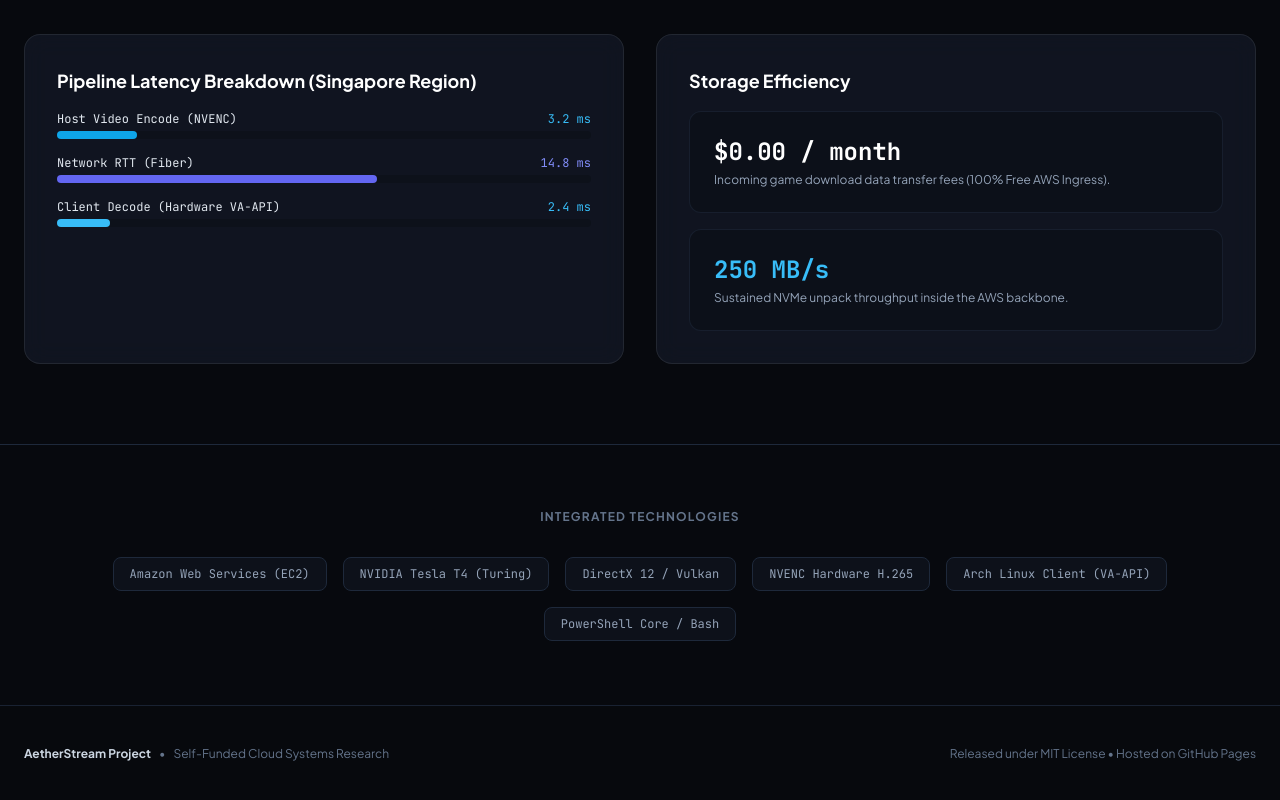
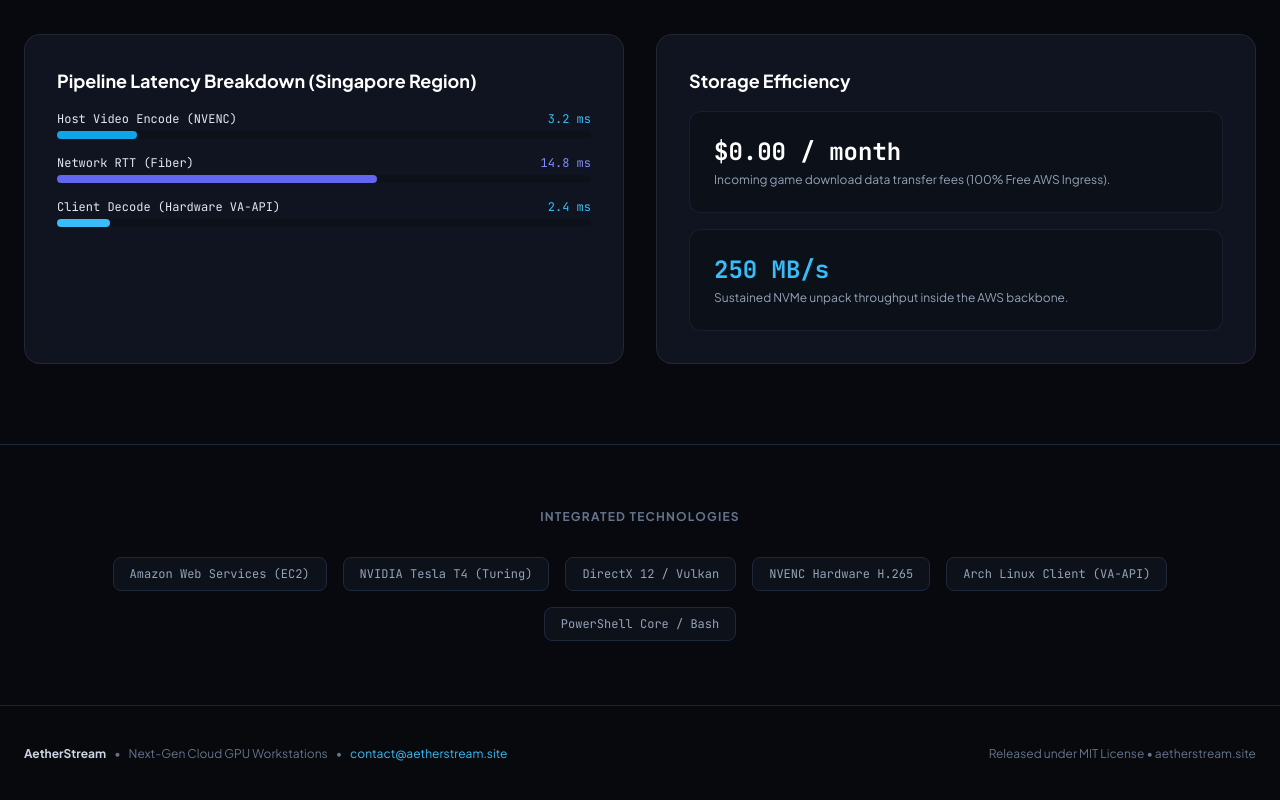
Before and after one commit to kushiwushi/AetherStream, a plain HTML site: page index.html in a window 1280 px wide. Shown: the part 2166-2966 px from the top of the page. Drawn offline with nearby package versions, Linux system fonts and the light colour scheme.

Commit message:
Revise footer information in index.html
Updated footer content to reflect new project details.

```diff
--- a/index.html
+++ b/index.html
@@ -290,15 +290,19 @@
     </main>
 
     <!-- Footer -->
+    <!-- Footer -->
             <footer class="border-t border-slate-800/80 bg-dark-900/90 py-10 px-6">
                 <div class="max-w-7xl mx-auto flex flex-col sm:flex-row items-center justify-between text-xs text-slate-500 gap-4">
                     <div class="flex items-center space-x-2">
-                <span class="font-bold text-slate-300">AetherStream Project</span>
+                        <span class="font-bold text-slate-300">AetherStream</span>
                         <span>•</span>
-                <span>Self-Funded Cloud Systems Research</span>
+                        <span>Next-Gen Cloud GPU Workstations</span>
+                        <span>•</span>
+                        <a href="mailto:contact@aetherstream.site" class="text-brand-400 hover:underline">contact@aetherstream.site</a>
                     </div>
                     <div>
-                <span>Released under MIT License • Hosted on GitHub Pages</span>
+                        <span>Released under MIT License • <a href="https://aetherstream.site"
+                        class="hover:text-slate-400">aetherstream.site</a></span>
                     </div>
                 </div>
             </footer>
```
Lines whose indentation alone changed are shown as unchanged.
